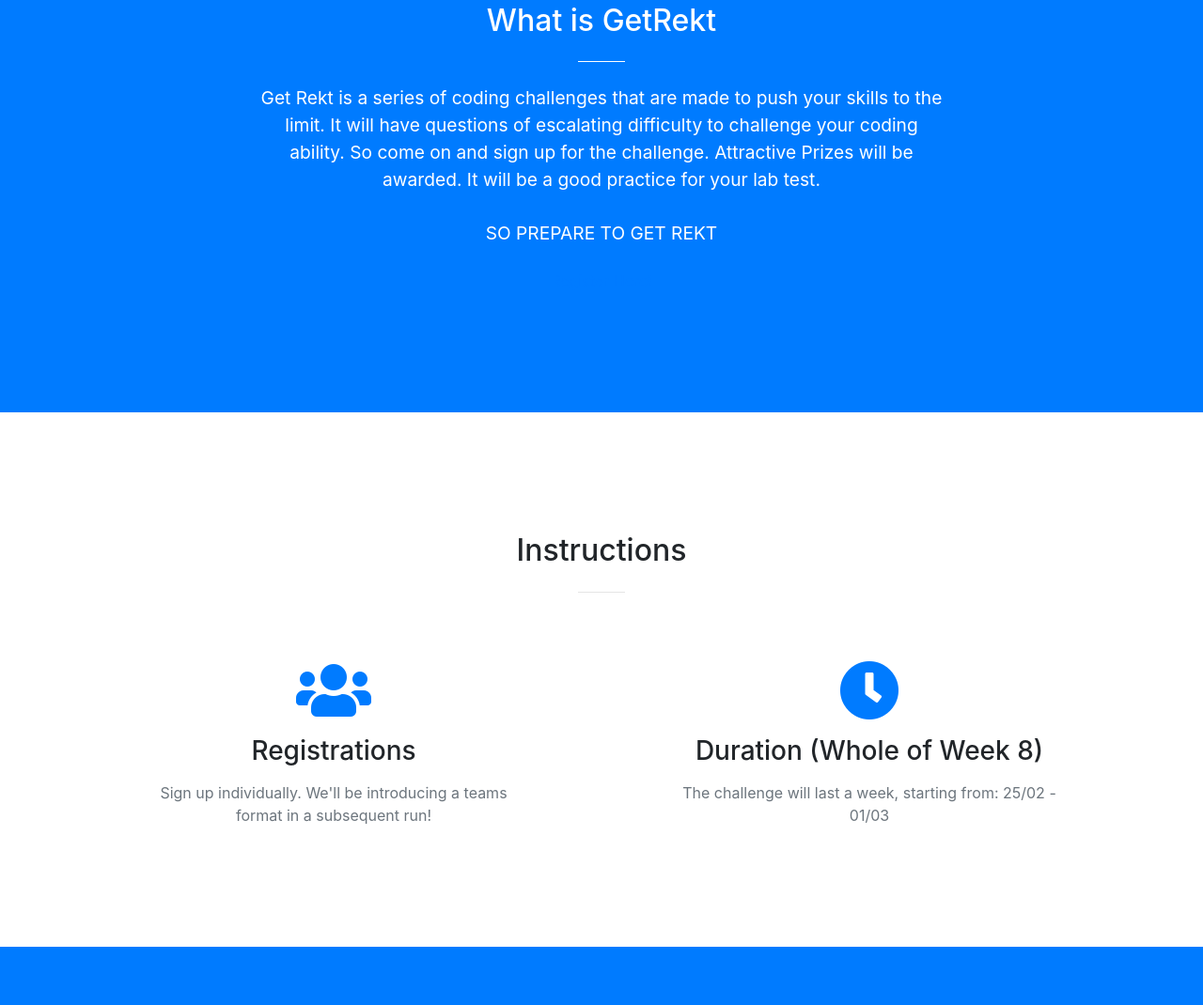
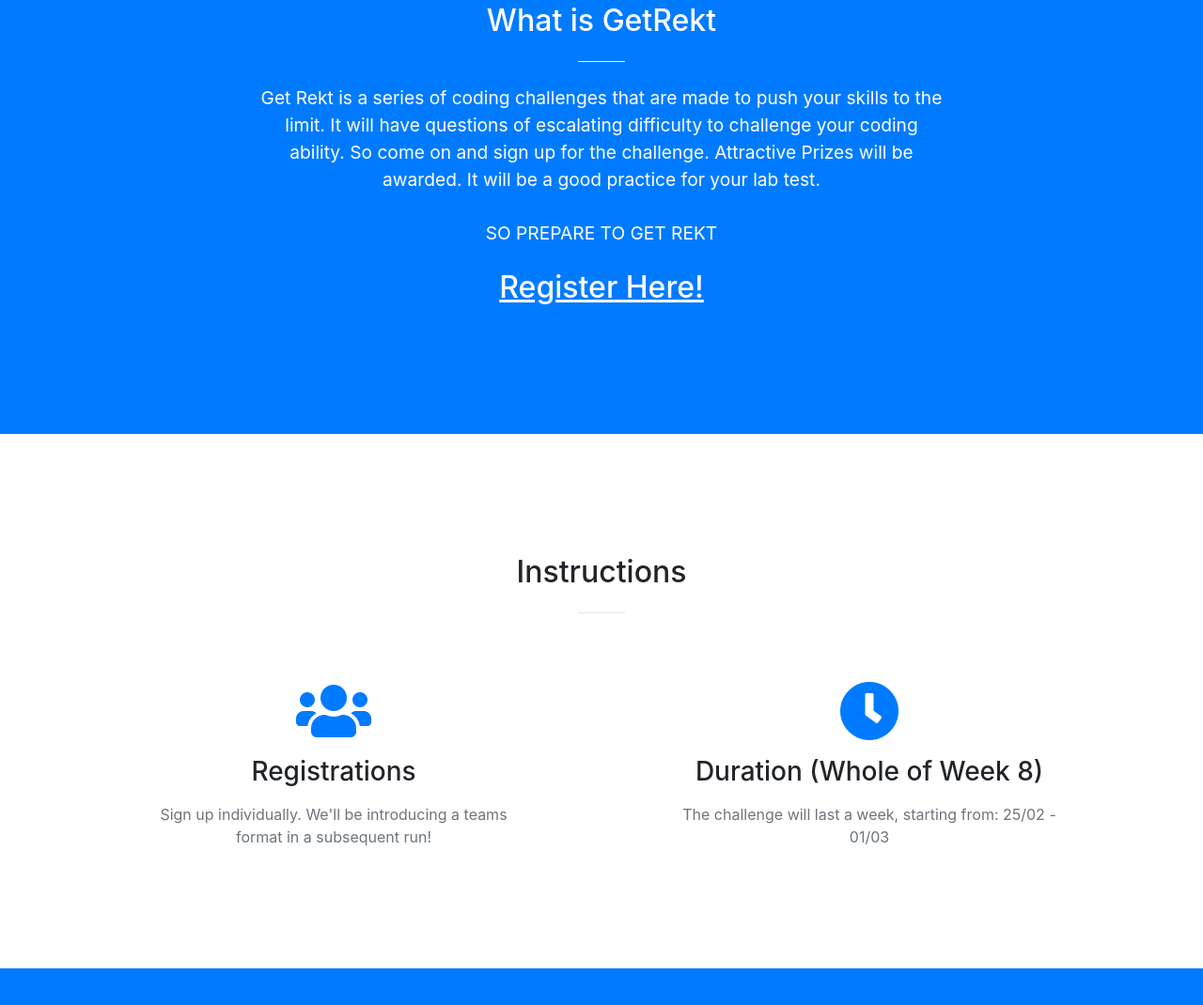
Before and after one commit to SMU-DotNetSociety/getrekt-info, a website with bundled scripts: page index.html in a window 1280 px wide. Shown: the part 925-1995 px from the top of the page at 94% size. Built offline with nearby package versions, Linux system fonts and the light colour scheme.

Commit message:
styling issues

```diff
--- a/index.html
+++ b/index.html
@@ -78,7 +78,7 @@
             <h2 class="section-heading text-white">What is GetRekt</h2>
             <hr class="light my-4">
             <p class=" mb-4" style="color:white; font-size: 1.2em">Get Rekt is a series of coding challenges that are made to push your skills to the limit. It will have questions of escalating difficulty to challenge your coding ability.  So come on  and sign up for the challenge. Attractive Prizes will be awarded. It will be a good practice for your lab test.<br><br> SO PREPARE TO GET REKT</p>
-            <a href="register.getrekt.gq">Register Here!</a>
+            <h2><a style="color:white; text-decoration: underline" href="register.getrekt.gq" target="_blank">Register Here!</a></h2>
           </div>
         </div>
       </div>
```
